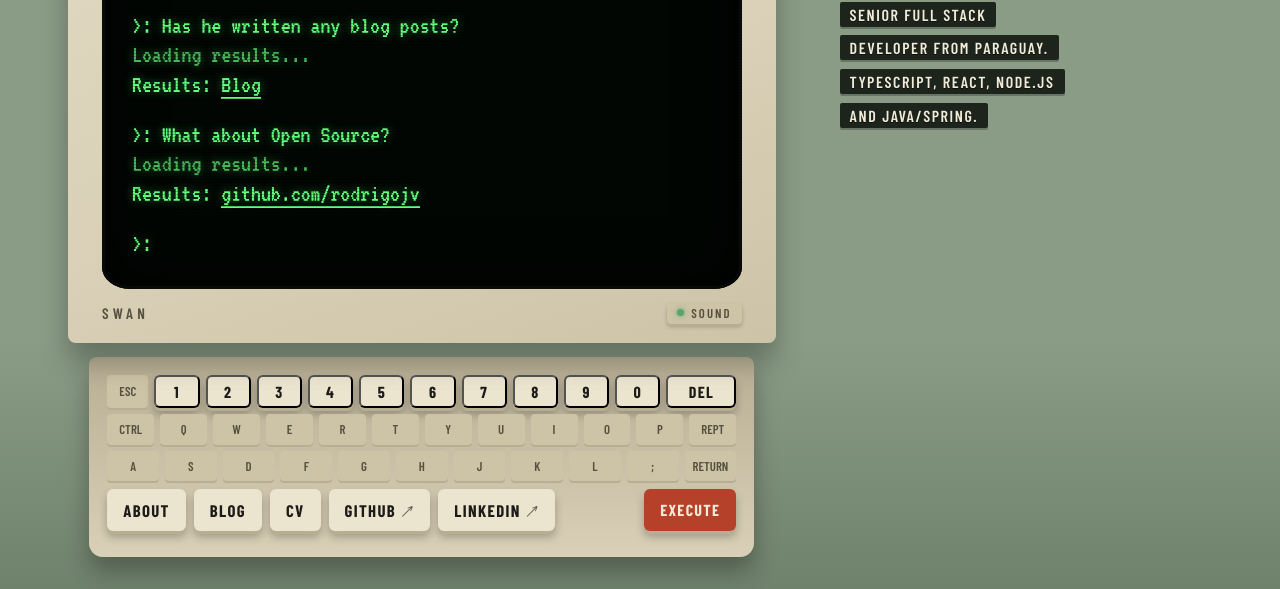
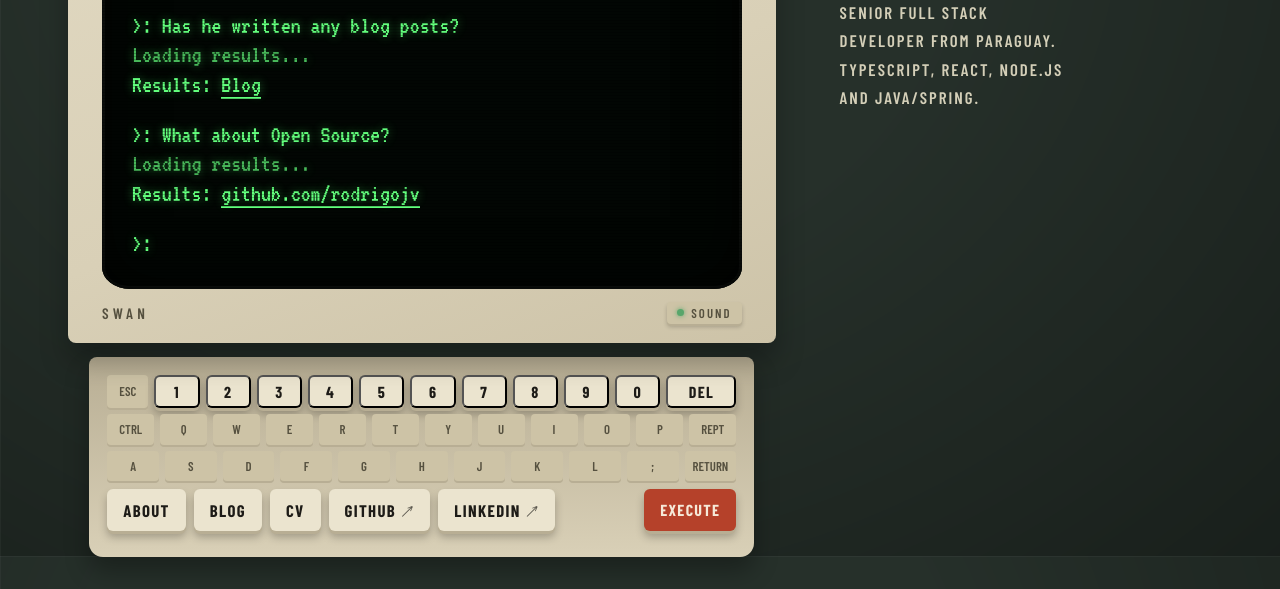
Before and after one commit to rodrigojv/rodrigovillalba.com, an Astro site: page / in a window 1280 px wide. Shown: the part 244-833 px from the top of the page. Built offline with nearby package versions, Linux system fonts and the light colour scheme; Astro itself is replaced by a stand-in of ours.

Commit message:
Cambia la pared a un verde carbón de sala de control con rejilla tenue

```diff
--- a/src/styles/global.css
+++ b/src/styles/global.css
@@ -1,8 +1,8 @@
 /* Estación de trabajo de Swan: pared institucional, plástico beige, pantalla de fósforo.
    El fósforo verde vive solo dentro de la pantalla; el contenido largo se lee en papel continuo. */
 :root {
-  --wall: #8a9c86;
-  --wall-dark: #6f826c;
+  --wall: #26302a;
+  --wall-dark: #161c18;
   --plastic: #d9d0b7;
   --plastic-shade: #b8ae94;
   --keycap: #ebe4cf;
@@ -31,7 +31,13 @@ html { background: var(--wall); }
 body {
   margin: 0;
   min-height: 100vh;
-  background: linear-gradient(to bottom, var(--wall) 0, var(--wall) 70%, var(--wall-dark) 100%);
+  /* Paneles de sala de control: rejilla tenue y viñeta. */
+  background:
+    linear-gradient(rgb(255 255 255 / 0.035) 1px, transparent 1px) 0 0 / 64px 64px,
+    linear-gradient(90deg, rgb(255 255 255 / 0.035) 1px, transparent 1px) 0 0 / 64px 64px,
+    radial-gradient(ellipse at 40% 20%, transparent 40%, rgb(0 0 0 / 0.35) 100%),
+    var(--wall);
+  background-attachment: fixed;
   color: var(--ink);
   font-family: var(--text);
   font-size: 1rem;
@@ -245,23 +251,13 @@ a { color: inherit; text-decoration-thickness: 1px; text-underline-offset: 3px;
   color: var(--brand);
   text-shadow: 0 2px 0 rgb(0 0 0 / 0.25);
 }
-/* Cinta de rotuladora: el texto oscuro sobre el verde se veía turbio. Cada línea es una tira. */
 .label-col p {
   margin: 0;
   max-width: 30ch;
-  font: 600 1rem/2.1 var(--label);
-  letter-spacing: 0.1em;
+  color: #d4cfb8;
+  font: 600 1.05rem/1.7 var(--label);
+  letter-spacing: 0.12em;
   text-transform: uppercase;
-}
-.label-col p span {
-  padding: 3px 10px;
-  border-radius: 2px;
-  background: #1d241c;
-  box-shadow: 0 2px 0 rgb(0 0 0 / 0.25);
-  box-decoration-break: clone;
-  -webkit-box-decoration-break: clone;
-  color: var(--brand);
-  text-shadow: 0 1px 0 rgb(0 0 0 / 0.6);
 }
 
 /* Páginas de lectura: papel continuo con perforaciones. */
@@ -372,7 +368,7 @@ h3 { font-size: 1.5rem; margin: 1.4em 0 0.3em; }
   .desk { padding-top: 32px; gap: 28px; }
   .label-col { order: -1; margin-top: 0; }
   .label-col h1 { font-size: 2.2rem; margin-bottom: 10px; }
-  .label-col p { font-size: 0.95rem; max-width: none; }
+  .label-col p { font-size: 1rem; max-width: none; }
   .deco-rows, .ext-key, .numrow .esc { display: none; }
   .bezel-btn { order: -1; }
   .plate span:first-child { margin-right: 0; }
```
